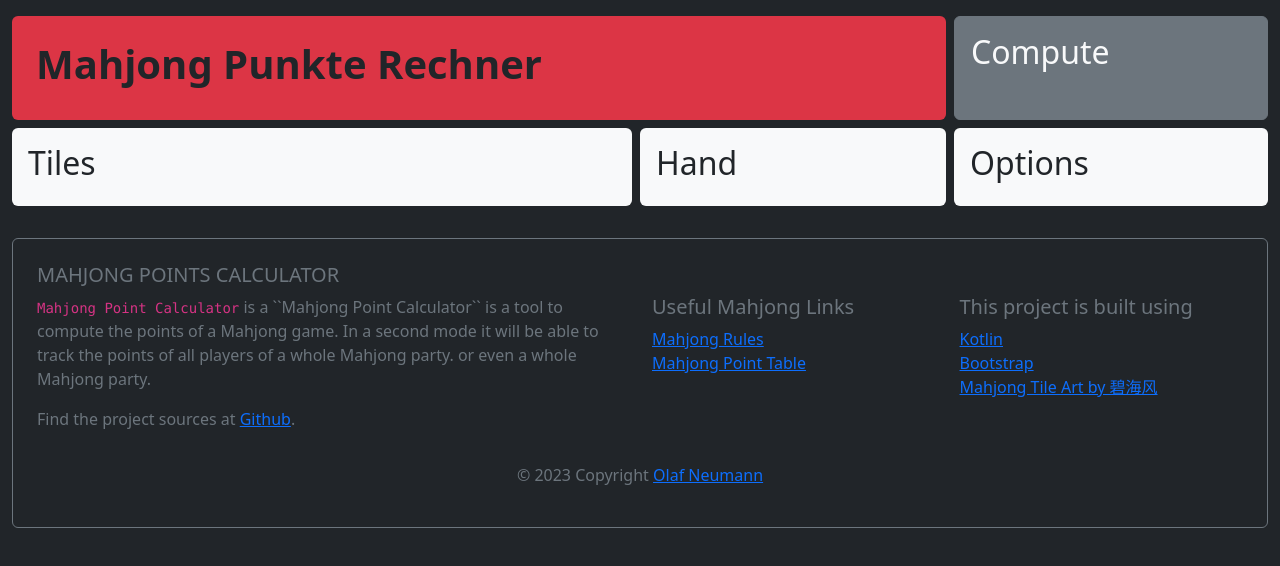
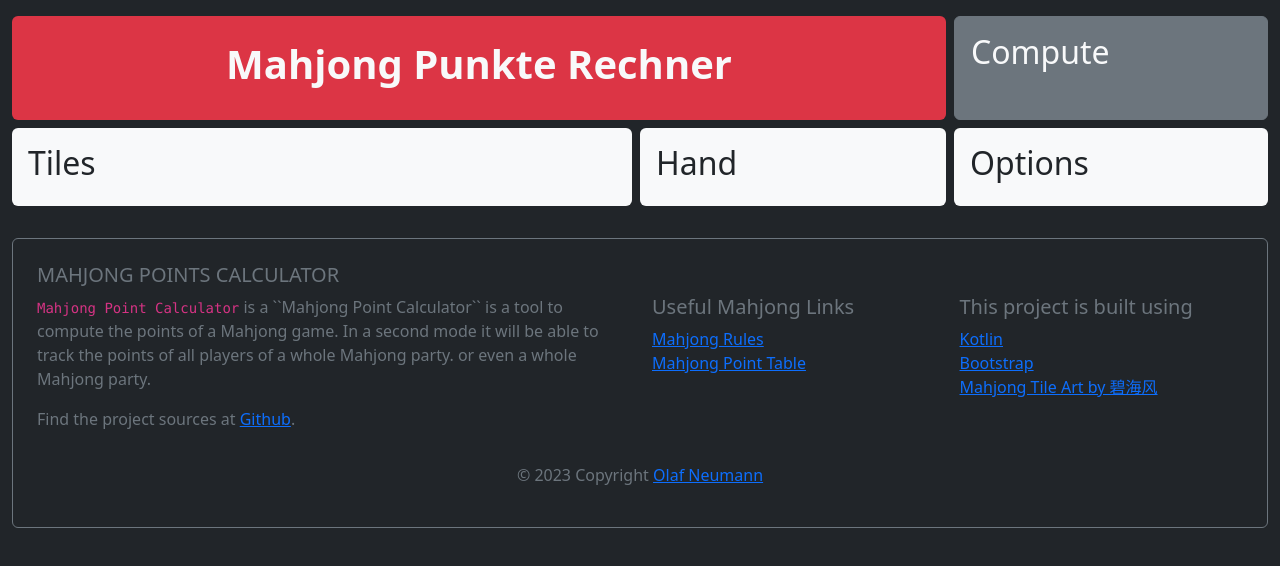
Before and after one commit to noxone/mahjong-points-calculator-web, a plain HTML site: page src/main/resources/index.html in a window 1280 px wide. Drawn offline with nearby package versions, Linux system fonts and the light colour scheme; a script that the page names is missing.

Commit message:
Center header

```diff
--- a/src/main/resources/index.html
+++ b/src/main/resources/index.html
@@ -45,7 +45,7 @@
     <div class="container-fluid my-3">
         <div class="row g-0">
             <div class="col-lg-9 pe-lg-2 mb-2 order-first">
-                <div class="bg-danger rounded p-4 d-flex align-items-center mr-full-height">
+                <div class="bg-danger text-light rounded p-4 d-flex align-items-center justify-content-center mr-full-height">
                     <h1 class="fw-bold">Mahjong Punkte Rechner</h1>
                 </div>
             </div>
```
